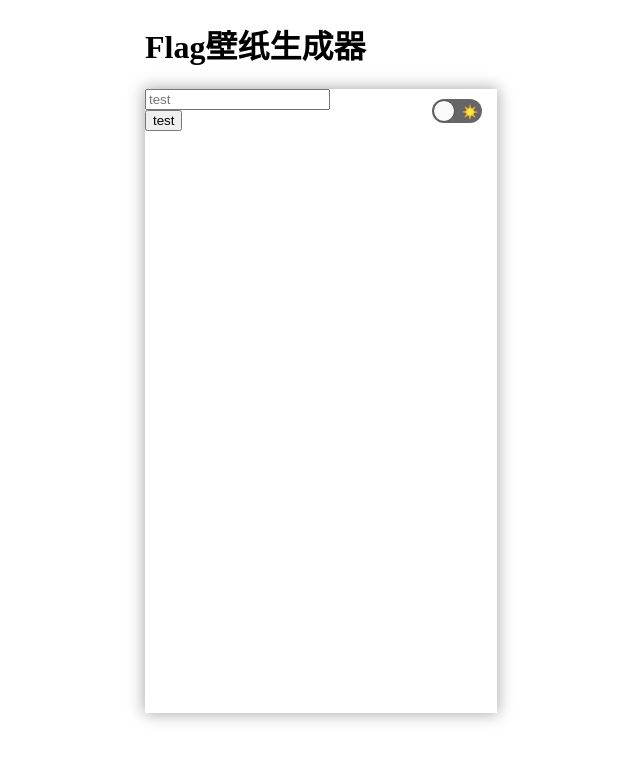
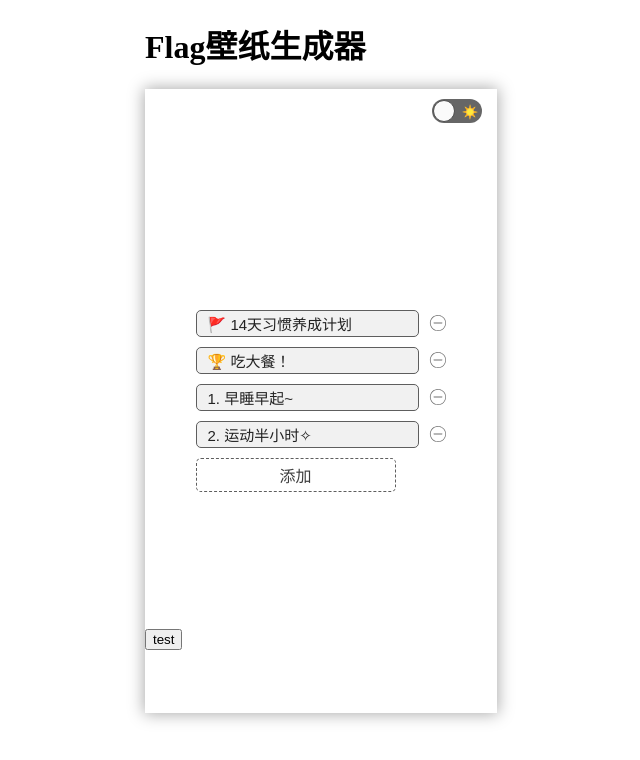
Before and after one commit to flashhu/flag-wallpaper, a React (Create React App) app: page / in a window 1280 px wide. Shown: the top 760 px of the page, without its empty margins (319-959 px from the left). Built offline with nearby package versions, Linux system fonts and the light colour scheme; the HTML template or start-up script is replaced by a standard one.

Commit message:
feat：动态增减表单

```diff
--- a/package.json
+++ b/package.json
@@ -9,6 +9,7 @@
     "customize-cra": "^1.0.0",
     "less": "^3.12.2",
     "less-loader": "^7.0.1",
+    "rc-field-form": "^1.11.0",
     "react": "^16.13.1",
     "react-app-rewired": "^2.1.6",
     "react-dom": "^16.13.1",
--- a/src/App.js
+++ b/src/App.js
@@ -1,6 +1,6 @@
 import React, { useState, useEffect } from 'react';
 import ButtonBars from './components/ButtonBar';
-import List from './components/List';
+import FlagList from './components/FlagList';
 import ToolBar from './components/ToolBar';
 import './style.less'
 
@@ -31,7 +31,10 @@ function App() {
           isDark={isDark}
           changeMode={changeMode}
         />
-        <List />
+        <FlagList
+          isDark={isDark}
+          className="test"
+        />
         <ButtonBars />
       </div>
     </div>
--- a/src/assets/variables.less
+++ b/src/assets/variables.less
@@ -1,10 +1,16 @@
+@input-bdr: #5e5e5e; //border
+@active: #0099e0;
+
 // dark theme
 @dark-bg: #282c35;
+@dark-input-bg: rgba(0, 0, 0, .7);
 @dark-title: #FFF;
 @dark-text: rgba(255,255,255,0.88);
-
+@dark-hollow-btn-text: rgba(255,255,255,0.66);
 
 // light theme
 @light-bg: #fff;
+@light-input-bg: rgb(241, 241, 241);
 @light-title: #222;
 @light-text: #222;
+@light-hollow-btn-text: rgba(34,34,34,0.88);
--- a/src/components/ButtonBar/index.js
+++ b/src/components/ButtonBar/index.js
@@ -1,4 +1,5 @@
 import React from 'react'
+import './index.less'
 
 function ButtonBars(props) {
     return (
--- /dev/null
+++ b/src/components/ButtonBar/index.less
@@ -0,0 +1,4 @@
+.btns-wrap {
+    position: absolute;
+    bottom: 10%;
+}
--- /dev/null
+++ b/src/components/FlagList/Input.js
@@ -0,0 +1,17 @@
+import React from 'react';
+
+// 作为flagList的子组件
+// 如作为公用组件再提出，导入时目录太深；
+// 和业务相关性不大，只有flagList会用 => flagList中通用的限制写入
+// 写法仿照 rc-field-form 提供的示例
+
+const Input = (props) => {
+    return <input {...props} />;
+}
+
+const ControlledInput = ({value = '', ...props}) => {
+    return(
+        <Input value={value} {...props}/>
+)}
+
+export default ControlledInput;
--- /dev/null
+++ b/src/components/FlagList/LabelField.js
@@ -0,0 +1,34 @@
+import React, {cloneElement} from 'react'
+import Form from 'rc-field-form'
+
+const { Field } = Form;
+
+export const Error = ({ content }) => (
+    <div style={{ color: '#ff4d4f'}}>{content}</div>
+)
+
+const LabelField = ({
+    name,
+    label,
+    children,
+    ...restProps
+}) => (
+    <Field name={name} {...restProps}>
+        {(control, meta, form) => {
+            // console.log(control, meta, form);
+            const childNode =
+                typeof children === 'function'
+                ? children(control, meta, form)
+                : cloneElement(children, {...control});
+
+            return (
+                <div>
+                    <div>{childNode}</div>
+                    {!!meta.errors.length && <Error content={meta.errors[0]}/>}
+                </div>
+            )
+        }}
+    </Field>
+)
+
+export default LabelField
--- /dev/null
+++ b/src/components/FlagList/index.js
@@ -0,0 +1,92 @@
+import React, { useEffect } from 'react'
+import Form from 'rc-field-form'
+import Input from './Input'
+import LabelField from './LabelField'
+import del from '../../assets/del.svg'
+import './index.less'
+
+const { List, useForm } = Form;
+
+function FlagList(props) {
+    const [form] = useForm();
+    const { isDark } = props;
+    const mode = isDark ? 'dark' : 'light';
+
+    useEffect(() => {
+        form.setFieldsValue({
+            flags: ['🚩 14天习惯养成计划', '🏆 吃大餐！', '1. 早睡早起~', '2. 运动半小时✧'],
+        });
+    }, [form])
+
+    return (
+        <div className="list-wrap">
+            <Form
+                className="cont-wrap"
+                mode={mode}
+                form={form}
+                onValuesChange={(_,values) => {
+                    // console.log('values:', values);
+                    // console.log('getFields:', form.getFieldsValue());
+                }}
+            >
+                <List
+                    name='flags'
+                    rules={[
+                        {
+                            message: '不要贪多哦~',
+                            validator: async(_, value) => {
+                                console.log(value.length);
+                                if (value.length > 6) {
+                                    console.log('error');
+                                    throw new Error();
+                                }
+                            }
+                        }
+                    ]}
+                >
+                    {(fields, {add, remove}, { errors }) => {
+                        console.log('Demo Fields:', fields, errors);
+
+                        return (
+                            <>
+                                {fields.map((field, index) => (
+                                    <LabelField
+                                        {...field}
+                                        rules={[
+                                            {max: 12, message: '最多输入12个字符'},
+                                            {required: true, message: '该项不能为空'}
+                                        ]}
+                                    >
+                                        {control => (
+                                            <div className="cont-item">
+                                                <Input {...control} />
+                                                <img
+                                                    className="cont-del"
+                                                    alt='del'
+                                                    src={del}
+                                                    onClick={() => {remove(index)}}
+                                                />
+                                            </div>
+                                        )}
+                                    </LabelField>
+                                ))}
+                                {/* 出现 Error => item数量达到上限 */}
+                                {
+                                    !errors.length &&
+                                    <div
+                                        className="cont-add"
+                                        onClick={() => { add(); }}
+                                    >
+                                        添加
+                                    </div>
+                                }
+                            </>
+                        )
+                    }}
+                </List>
+            </Form>
+        </div>
+    )
+}
+
+export default FlagList;
--- /dev/null
+++ b/src/components/FlagList/index.less
@@ -0,0 +1,65 @@
+@import '../../assets/variables.less';
+
+.list-wrap {
+    display: flex;
+    justify-content: center;
+    align-items: center;
+    height: 100%;
+
+    .cont-wrap {
+        & input {
+            border: 1px solid @input-bdr;
+            border-radius: 5px;
+            font-size: 15px;
+            padding: 4px 11px;
+            margin: 5px 0;
+        }
+
+        &[mode='dark'] {
+            & input {
+                background-color: @dark-input-bg;
+                color: @dark-text;
+            }
+
+            .cont-add {
+                color: @dark-hollow-btn-text;
+            }
+        }
+
+        &[mode='light'] {
+            & input {
+                background-color: @light-input-bg;
+                color: @light-text;
+            }
+
+            .cont-add {
+                color: @light-hollow-btn-text;
+            }
+        }
+    }
+
+    .cont-item {
+        display: flex;
+        align-items: center;
+    }
+
+    .cont-del {
+        height: 18px;
+        margin-left: 10px;
+        cursor: pointer;
+    }
+
+    .cont-add {
+        width: 176px;
+        border: 1px dashed @input-bdr;
+        border-radius: 5px;
+        margin: 5px 0;
+        padding: 4px 11px;
+        text-align: center;
+        cursor: pointer;
+    }
+
+    .cont-add:hover {
+        border: 1px solid @active;
+    }
+}
--- a/src/components/List/index.js
+++ /dev/null
@@ -1,11 +0,0 @@
-import React from 'react'
-
-function List(props) {
-    return (
-        <div className="list-wrap">
-            <input type="text" placeholder="test" />
-        </div>
-    )
-}
-
-export default List;
```
Also changed, not shown: src/assets/del.svg (added), 1 other file (tests, documents, lock files or other folders).
